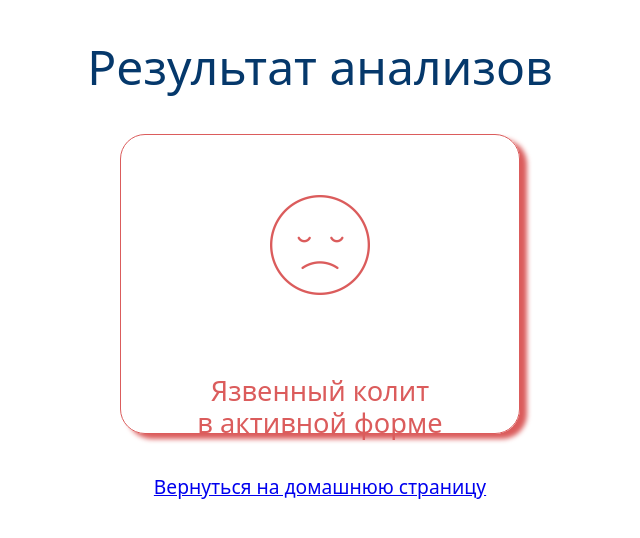
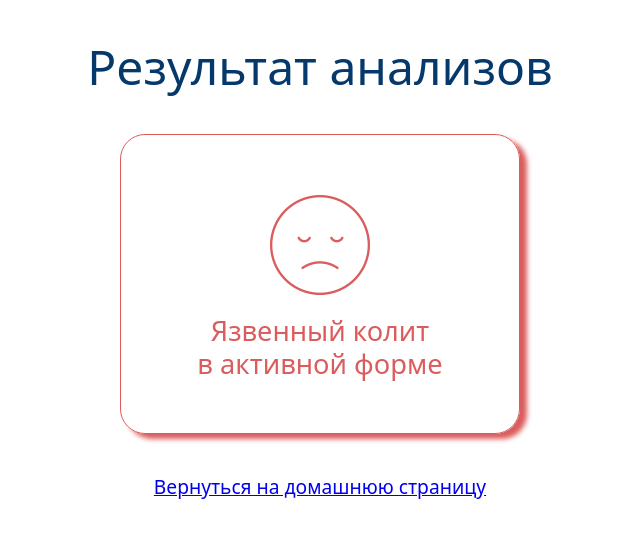
Before and after one commit to BarbedRuff/course-project, a FastAPI app: page /bad in a window 1280 px wide. Shown: the top 538 px of the page, without its empty margins (320-960 px from the left). Run offline with FastAPI, Linux system fonts and the light colour scheme.

Commit message:
fix main.css

```diff
--- a/web/static/css/main.css
+++ b/web/static/css/main.css
@@ -17,7 +17,6 @@ width: 100px;
   height: 100px;
   position: relative;
   margin-top: 15%;
-margin-bottom: 10%;
   display: block;
   margin-left: auto;
   margin-right: auto;
@@ -26,7 +25,7 @@ margin-right: auto;
   .text-smile{
   font-size: 1.7rem;
   text-align: center;
-margin-top: 20%;
+  margin-top: 5%;
 
   }
 
```
Lines whose indentation alone changed are shown as unchanged.
